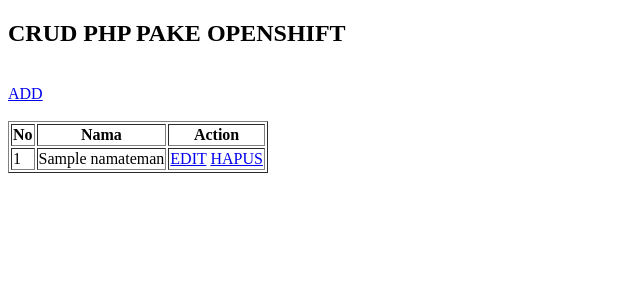
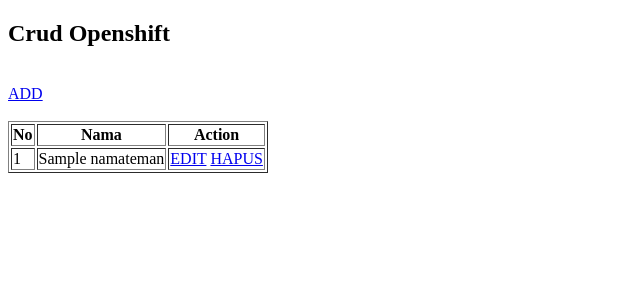
Before and after one commit to vohanks354/build-app, a PHP site: page / in a window 1280 px wide. Shown: the top 300 px of the page, without its empty margins (0-640 px from the left). Run offline with PHP 8.4, Linux system fonts and the light colour scheme; tables that the repository leaves empty or names only in its code hold one stand-in row (values such as "Sample post"); data that the repository does not hold is empty.

Commit message:
change h2

```diff
--- a/index.php
+++ b/index.php
@@ -5,7 +5,7 @@
 </head>
 <body>
 
-	<h2>CRUD PHP PAKE OPENSHIFT</h2>
+	<h2>Crud Openshift</h2>
 	<br/>
 	<a href="tambah.php">ADD</a>
 	<br/>
```
